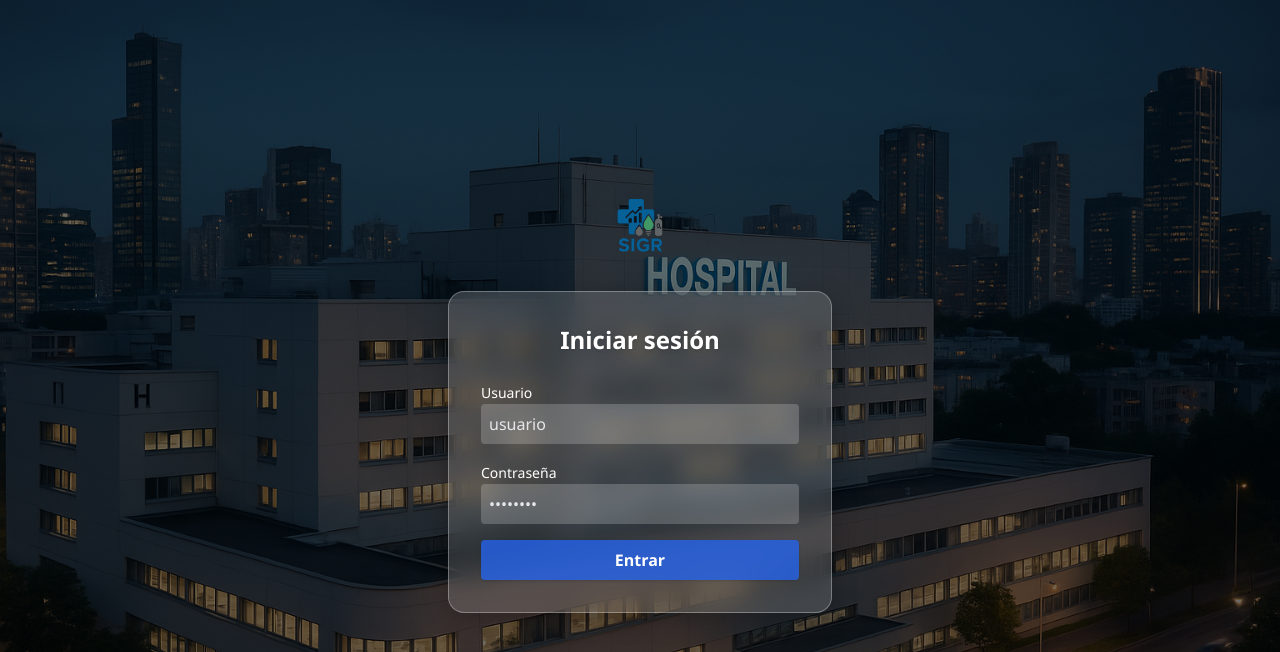
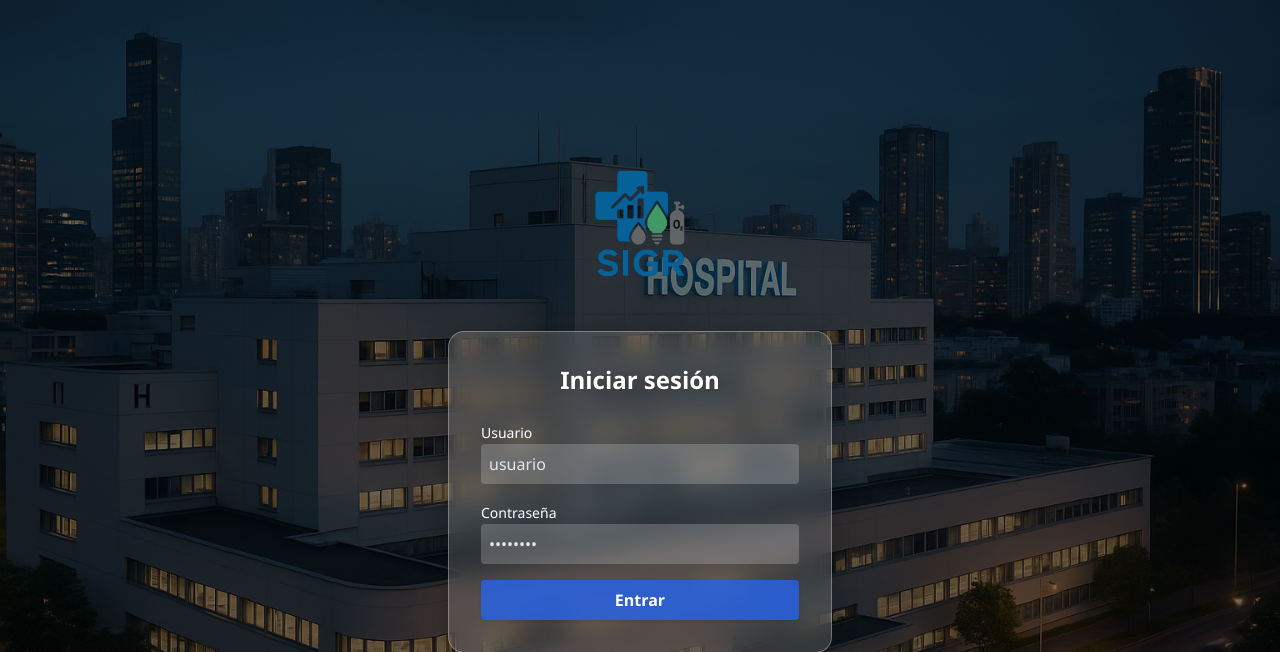
Before and after one commit to HAVOCKLABS/test_hospital, a Flask app: page /login in a window 1280 px wide. Shown: the top 652 px of the page. Run offline with Flask 3, Linux system fonts and the light colour scheme; some libraries are stand-ins or nearby versions.

Commit message:
Update login.html

```diff
--- a/templates/login.html
+++ b/templates/login.html
@@ -8,7 +8,7 @@
     <img
       src="{{ url_for('static', filename='img/LOGOpng.png') }}"
       alt="Logo"
-      class="h-20 w-auto"
+      class="h-32 sm:h-40 w-auto"
     />
   </div>
 
```
